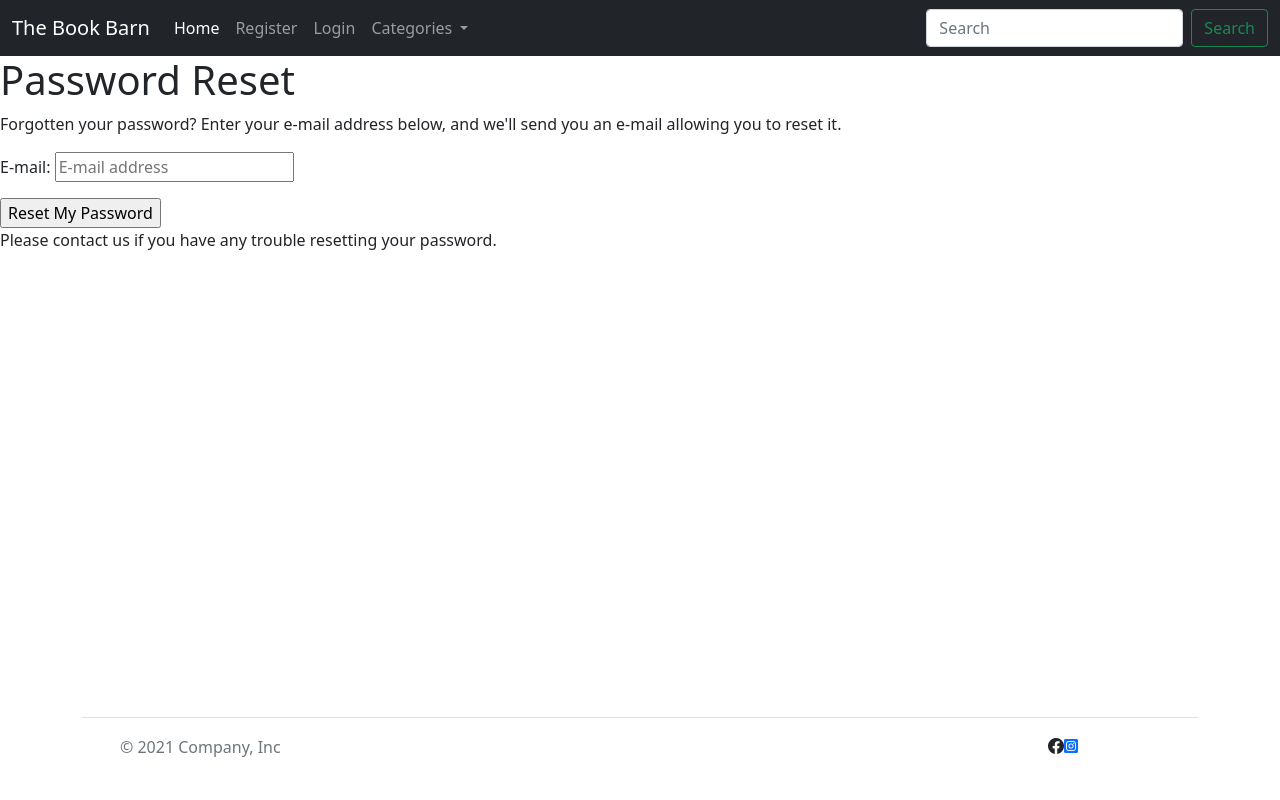
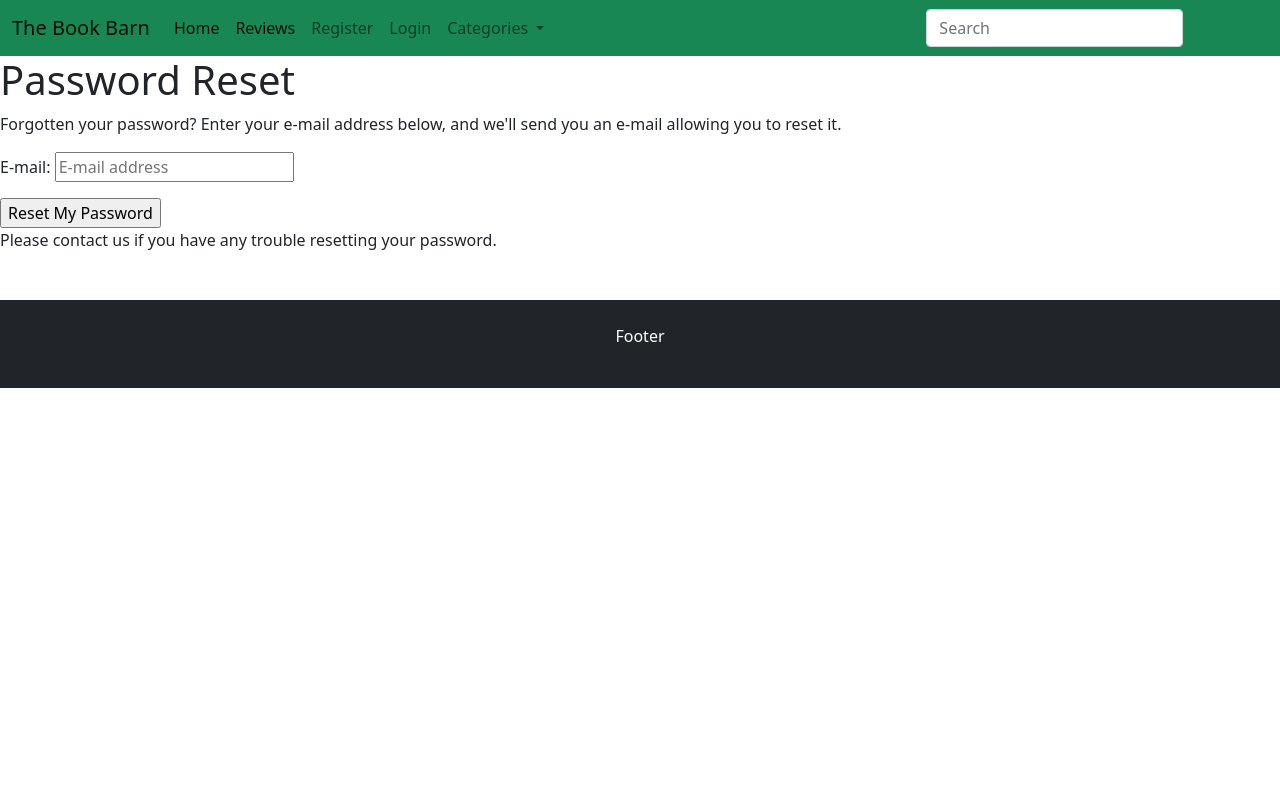
Before and after one commit to neil314159/portfolio-project-4, a Django app: page /accounts/password/reset/ in a window 1280 px wide. Run offline with Django 3.2, Linux system fonts and the light colour scheme; data comes from the database, SQL or seed files in the repository; some libraries are stand-ins or nearby versions.

Commit message:
Test new footer layout

```diff
--- a/templates/base.html
+++ b/templates/base.html
@@ -7,15 +7,15 @@
     <meta name="viewport" content="width=device-width, initial-scale=1.0">
     <link rel="shortcut icon" href="https://res.cloudinary.com/dpsodnurd/image/upload/v1652399538/Martz90-Circle-Books_zkovp3.ico" />
     <link href="https://cdn.jsdelivr.net/npm/bootstrap@5.1.3/dist/css/bootstrap.min.css" rel="stylesheet" integrity="sha384-1BmE4kWBq78iYhFldvKuhfTAU6auU8tT94WrHftjDbrCEXSU1oBoqyl2QvZ6jIW3" crossorigin="anonymous">
-    <script src="https://cdn.jsdelivr.net/npm/bootstrap@5.1.3/dist/js/bootstrap.bundle.min.js" integrity="sha384-ka7Sk0Gln4gmtz2MlQnikT1wXgYsOg+OMhuP+IlRH9sENBO0LRn5q+8nbTov4+1p" crossorigin="anonymous"></script>
+
     <link rel="stylesheet" href="https://cdnjs.cloudflare.com/ajax/libs/font-awesome/6.1.1/css/all.min.css">
     <link rel="stylesheet" href="https://cdn.jsdelivr.net/npm/bootstrap-icons@1.8.1/font/bootstrap-icons.css">
     <link rel="stylesheet" href="{% static 'css/style.css' %}">
     <title>Book Barn</title>
 </head>
-<body class="d-flex flex-column min-vh-100">
+<body>
 
-    <nav class="navbar navbar-expand-lg navbar-dark bg-dark">
+    <nav class="navbar navbar-expand-lg navbar-light bg-success" style="background-color: #006a17;">
         <div class="container-fluid">
           <a class="navbar-brand" href="{% url 'home' %}">The Book Barn</a>
           <button class="navbar-toggler" type="button" data-bs-toggle="collapse" data-bs-target="#navbarSupportedContent" aria-controls="navbarSupportedContent" aria-expanded="false" aria-label="Toggle navigation">
@@ -26,22 +26,27 @@
               <li class="nav-item">
                 <a class="nav-link active" aria-current="page" href="{% url 'home' %}">Home</a>
               </li>
+              <li class="nav-item">
+                <a class="nav-link active" aria-current="page" href="{% url 'home' %}">Reviews</a>
+              </li>
               <!-- <li>
                 <button class="btn btn-outline-success me-2" type="button">Login</button>
               </li> -->
               {% if user.is_authenticated %}
               <li class="nav-item">
-                  <a class="nav-link" href="{% url 'account_logout' %}">Logout</a>
-              </li>
-              <li class="nav-item">
-                <a class="nav-link" href="{% url 'publish_review' %}">Publish</a>
+                <a class="nav-link active" href="{% url 'publish_review' %}">Add Review</a>
             </li>
+
+
             <li class="nav-item">
-              <a class="nav-link" href="{% url 'myprofile' %}">Profile</a>
+              <a class="nav-link" href="{% url 'myprofile' %}">My Profile</a>
           </li>
           <li class="nav-item">
             <a class="nav-link" href="{% url 'wishlist' %}">Wishlist</a>
         </li>
+        <li class="nav-item">
+          <a class="nav-link" href="{% url 'account_logout' %}">Logout</a>
+      </li>
               {% else %}
               <li class="nav-item">
                   <a class="nav-link" href="{% url 'account_signup' %}">Register</a>
@@ -102,7 +107,7 @@
 
         <div class="b-example-divider"></div> -->
 
-<div class="container mt-auto">
+<!-- <div class="container mt-auto">
   <footer class="d-flex flex-wrap justify-content-between align-items-center py-3 my-4 border-top">
     <div class="col-md-4 d-flex align-items-center">
       <a href="/" class="mb-3 me-2 mb-md-0 text-muted text-decoration-none lh-1">
@@ -123,10 +128,14 @@
       <li class="ms-3"><a class="text-muted" href="#"><svg class="bi" width="24" height="24"><use xlink:href="#facebook"/></svg></a></li>
     </ul>
   </footer>
+</div> -->
+
+<div class="mt-5 p-4 bg-dark text-white text-center">
+  <p>Footer</p>
 </div>
 
 
-
+<script src="https://cdn.jsdelivr.net/npm/bootstrap@5.1.3/dist/js/bootstrap.bundle.min.js" integrity="sha384-ka7Sk0Gln4gmtz2MlQnikT1wXgYsOg+OMhuP+IlRH9sENBO0LRn5q+8nbTov4+1p" crossorigin="anonymous"></script>
 </body>
 
 
```
Also changed, not shown: bookbarn/settings.py (+15 -15 lines).
